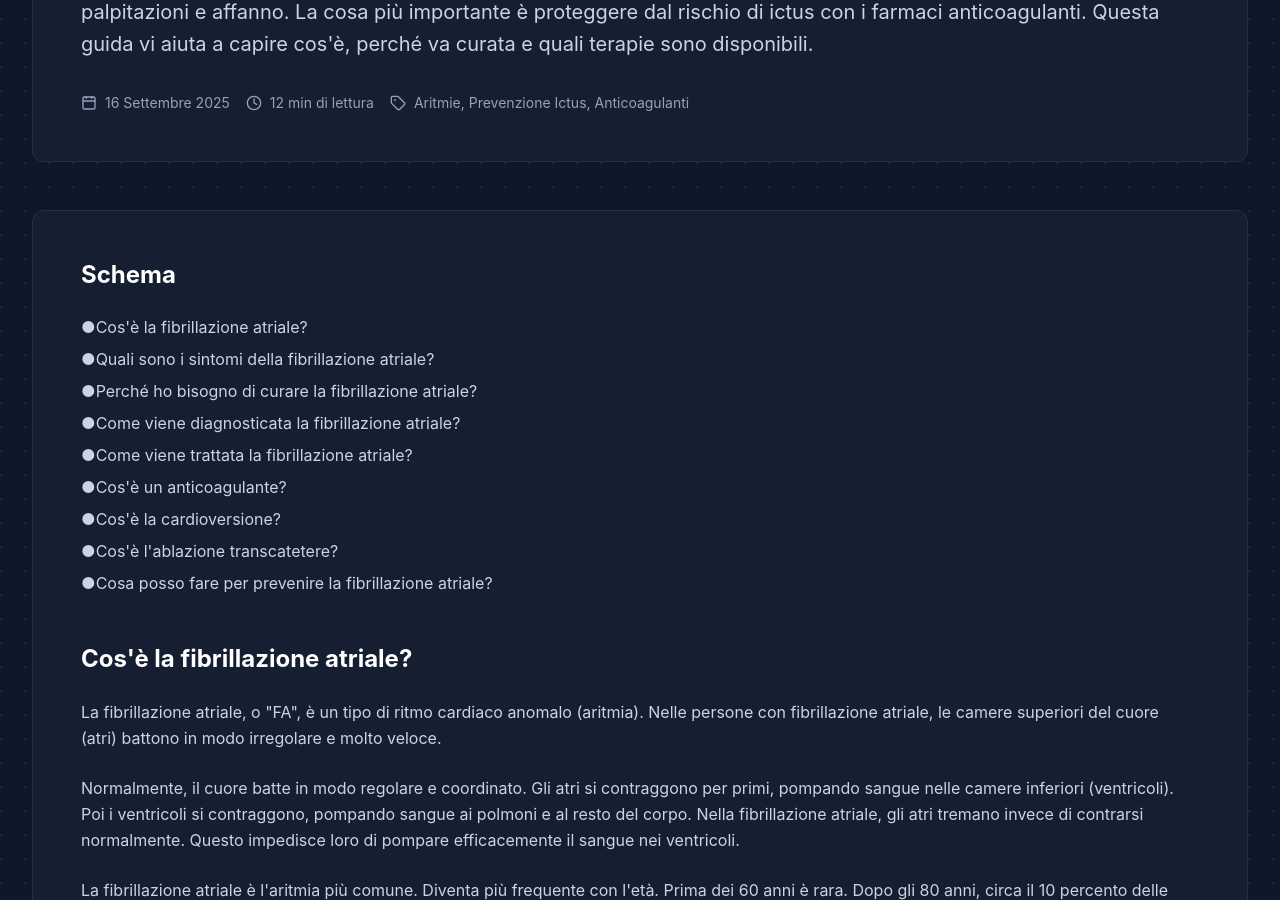
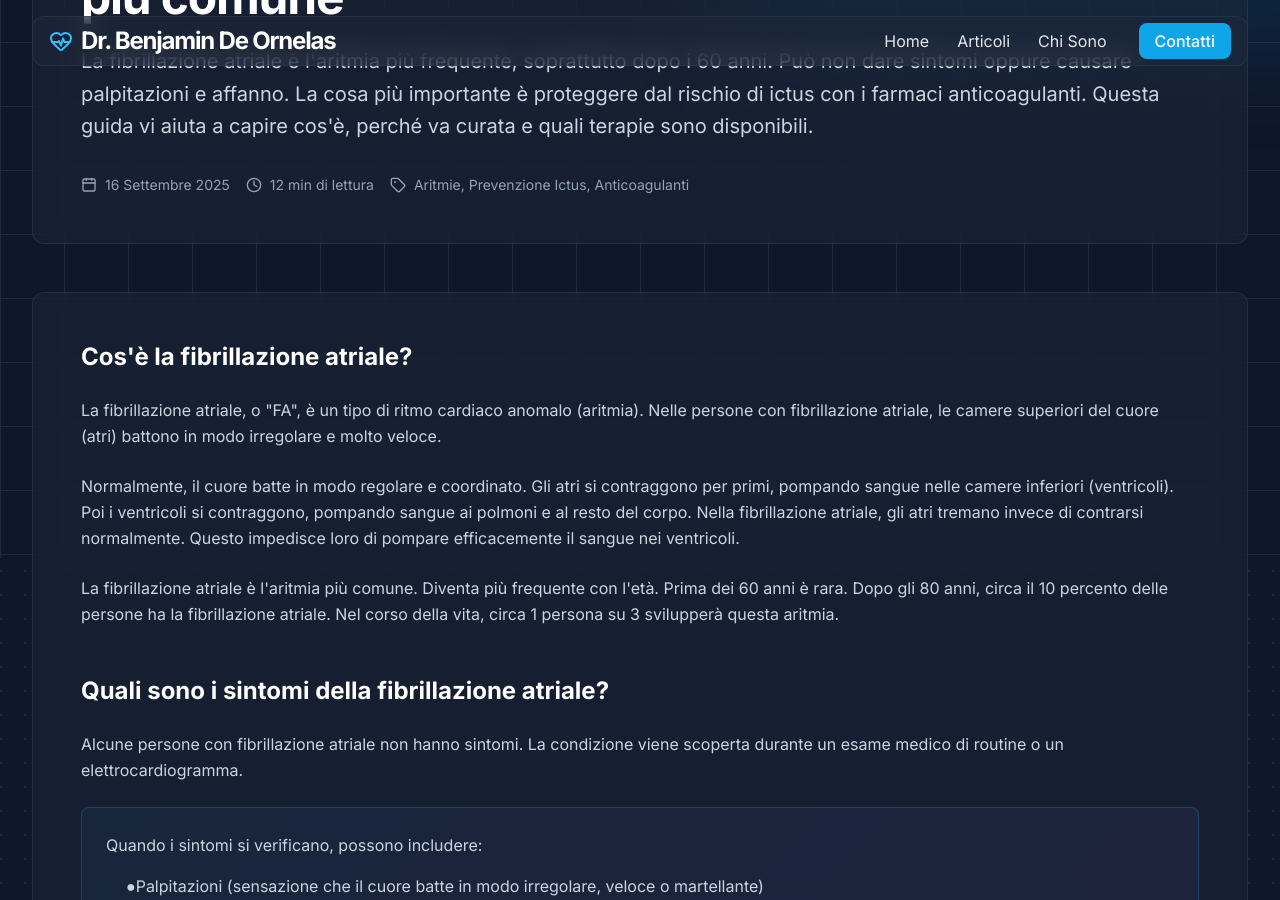
Before and after one commit to bdeornelas/bdeornelas.github.io, a Jekyll site: the page built from articles/fibrillazione-atriale/index.md, in a window 1280 px wide and 900 px high, scrolled down 342 px. Built offline with Jekyll 4.4.1, drawn with Linux system fonts in a browser that asks for light colours; nearby versions of some CDN libraries; our own code applies the rules of GitHub Pages for plain Markdown files; some of the changed text lies outside the part shown.

Commit message:
Rimossa sezione Schema iniziale dallo stile UpToDate
- Eliminata sezione Schema/Outline dall'articolo fibrillazione-atriale
- Aggiornata guida UPTODATE-STYLE-GUIDE.md
- Gli articoli iniziano direttamente con i contenuti
- Stile più pulito e immediato

🤖 Generated with [Claude Code](https://claude.com/claude-code)

Co-Authored-By: Claude <noreply@anthropic.com>

```diff
--- /dev/null
+++ b/articles/fibrillazione-atriale/index.md
@@ -0,0 +1,311 @@
+---
+layout: default
+title: Fibrillazione Atriale: Cos'è, Sintomi e Terapie | Dr. Benjamin De Ornelas
+description: La fibrillazione atriale è l'aritmia più comune. Scopri come riconoscerla, perché è importante curarla e quali terapie sono disponibili per proteggere dal rischio di ictus.
+og_title: Fibrillazione Atriale: Guida per Pazienti
+og_description: Fibrillazione atriale spiegata in modo semplice: cos'è, sintomi, rischio ictus, anticoagulanti e terapie disponibili. Informazioni chiare per vivere bene con questa aritmia.
+og_image: /assets/img/og-card.jpg
+date: 2025-09-16
+---
+
+
+
+<nav class="text-sm text-slate-400 mb-8" data-aos="fade-up">
+  <a href="/" class="hover:text-sky-400">Home</a>
+  <span class="mx-2">/</span>
+  <a href="/articles/" class="hover:text-sky-400">Articoli</a>
+  <span class="mx-2">/</span>
+  <span class="text-white">Fibrillazione atriale</span>
+</nav>
+
+<header class="mb-12" data-aos="fade-up">
+  <div class="glass-card rounded-xl p-8 md:p-12">
+    <div class="flex items-center gap-2 text-violet-400 text-sm font-medium mb-4">
+      <i data-lucide="activity" class="w-4 h-4"></i>
+      ARITMIE • INFORMAZIONI PER PAZIENTI
+    </div>
+    <h1 class="text-4xl md:text-5xl font-bold tracking-tight mb-6">
+      <span class="gradient-text">Fibrillazione Atriale</span><br>
+      <span class="text-white">Informazioni chiare per capire e gestire l'aritmia più comune</span>
+    </h1>
+    <p class="text-xl text-slate-300 leading-relaxed mb-8">
+      La fibrillazione atriale è l'aritmia più frequente, soprattutto dopo i 60 anni. Può non dare sintomi oppure causare palpitazioni e affanno. La cosa più importante è proteggere dal rischio di ictus con i farmaci anticoagulanti. Questa guida vi aiuta a capire cos'è, perché va curata e quali terapie sono disponibili.
+    </p>
+    <div class="flex flex-wrap gap-4 text-sm text-slate-400">
+      <div class="flex items-center gap-2">
+        <i data-lucide="calendar" class="w-4 h-4"></i>
+        16 Settembre 2025
+      </div>
+      <div class="flex items-center gap-2">
+        <i data-lucide="clock" class="w-4 h-4"></i>
+        12 min di lettura
+      </div>
+      <div class="flex items-center gap-2">
+        <i data-lucide="tag" class="w-4 h-4"></i>
+        Aritmie, Prevenzione Ictus, Anticoagulanti
+      </div>
+    </div>
+  </div>
+</header>
+
+<article class="glass-card rounded-xl p-8 md:p-12 mb-12" data-aos="fade-up" data-aos-delay="200">
+
+  <section class="mb-12">
+    <h2 class="text-2xl font-bold mb-6 text-white">Cos'è la fibrillazione atriale?</h2>
+    <p class="text-slate-300 leading-relaxed mb-6">
+      La fibrillazione atriale, o "FA", è un tipo di ritmo cardiaco anomalo (aritmia). Nelle persone con fibrillazione atriale, le camere superiori del cuore (atri) battono in modo irregolare e molto veloce.
+    </p>
+    <p class="text-slate-300 leading-relaxed mb-6">
+      Normalmente, il cuore batte in modo regolare e coordinato. Gli atri si contraggono per primi, pompando sangue nelle camere inferiori (ventricoli). Poi i ventricoli si contraggono, pompando sangue ai polmoni e al resto del corpo. Nella fibrillazione atriale, gli atri tremano invece di contrarsi normalmente. Questo impedisce loro di pompare efficacemente il sangue nei ventricoli.
+    </p>
+    <p class="text-slate-300 leading-relaxed mb-6">
+      La fibrillazione atriale è l'aritmia più comune. Diventa più frequente con l'età. Prima dei 60 anni è rara. Dopo gli 80 anni, circa il 10 percento delle persone ha la fibrillazione atriale. Nel corso della vita, circa 1 persona su 3 svilupperà questa aritmia.
+    </p>
+  </section>
+
+  <section class="mb-12">
+    <h2 class="text-2xl font-bold mb-6 text-white">Quali sono i sintomi della fibrillazione atriale?</h2>
+    <p class="text-slate-300 leading-relaxed mb-6">
+      Alcune persone con fibrillazione atriale non hanno sintomi. La condizione viene scoperta durante un esame medico di routine o un elettrocardiogramma.
+    </p>
+    <div class="highlight-box rounded-lg p-6 mb-6">
+      <p class="text-slate-300 leading-relaxed mb-4">
+        Quando i sintomi si verificano, possono includere:
+      </p>
+      <ul class="text-slate-300 space-y-2 ml-5">
+        <li>●Palpitazioni (sensazione che il cuore batte in modo irregolare, veloce o martellante)</li>
+        <li>●Affanno, specialmente durante attività fisica</li>
+        <li>●Sensazione di stanchezza o debolezza</li>
+        <li>●Vertigini o sensazione di testa leggera</li>
+        <li>●Fastidio o dolore al petto</li>
+      </ul>
+    </div>
+    <div class="warning-box rounded-lg p-6">
+      <p class="text-slate-300 mb-3 font-bold text-white">
+        Chiamate il 112 o andate al pronto soccorso se avete:
+      </p>
+      <ul class="text-slate-300 space-y-2 ml-5">
+        <li>●Dolore forte al petto</li>
+        <li>●Difficoltà grave a respirare</li>
+        <li>●Debolezza improvvisa di un braccio o una gamba</li>
+        <li>●Difficoltà a parlare o a vedere</li>
+        <li>●Svenimento</li>
+      </ul>
+    </div>
+  </section>
+
+  <section class="mb-12">
+    <h2 class="text-2xl font-bold mb-6 text-white">Perché ho bisogno di curare la fibrillazione atriale?</h2>
+    <p class="text-slate-300 leading-relaxed mb-6">
+      La fibrillazione atriale va curata per due motivi: ridurre i sintomi e prevenire l'ictus cerebrale. La prevenzione dell'ictus è il motivo più importante per trattare la fibrillazione atriale.
+    </p>
+    <div class="info-step rounded-lg p-6 mb-6">
+      <p class="text-slate-300 leading-relaxed mb-4">
+        Quando gli atri tremano invece di contrarsi normalmente, il sangue può ristagnare e formare coaguli. Questi coaguli possono viaggiare dal cuore al cervello e causare un ictus. Le persone con fibrillazione atriale hanno un rischio di ictus circa 5 volte più alto rispetto alle persone senza fibrillazione atriale.
+      </p>
+      <p class="text-slate-300 leading-relaxed mb-3">
+        Il rischio di ictus dipende da diversi fattori oltre alla fibrillazione atriale:
+      </p>
+      <ul class="text-slate-300 space-y-2 ml-5">
+        <li>●Età avanzata</li>
+        <li>●Pressione alta</li>
+        <li>●Diabete</li>
+        <li>●Ictus precedente o altri problemi cardiaci</li>
+        <li>●Malattie dei vasi sanguigni</li>
+      </ul>
+    </div>
+    <p class="text-slate-300 leading-relaxed">
+      Il vostro medico valuterà il vostro rischio individuale di ictus per decidere se avete bisogno di prendere farmaci per prevenirlo.
+    </p>
+  </section>
+
+  <section class="mb-12">
+    <h2 class="text-2xl font-bold mb-6 text-white">Come viene diagnosticata la fibrillazione atriale?</h2>
+    <p class="text-slate-300 leading-relaxed mb-6">
+      Il vostro medico vi chiederà dei vostri sintomi e della vostra storia medica. Vi visiterà e ordinerà degli esami.
+    </p>
+    <div class="highlight-box rounded-lg p-6 mb-6">
+      <p class="text-slate-300 leading-relaxed mb-4">
+        Gli esami che possono diagnosticare la fibrillazione atriale includono:
+      </p>
+      <ul class="text-slate-300 space-y-3 ml-5">
+        <li>●<strong class="text-white">Elettrocardiogramma (ECG)</strong> – Questo esame registra l'attività elettrica del cuore. Se l'aritmia è presente durante la registrazione, la diagnosi è immediata. L'esame dura pochi minuti e non fa male</li>
+        <li>●<strong class="text-white">Holter ECG</strong> – Un piccolo registratore che portate a casa per 24-48 ore. Registra continuamente il ritmo cardiaco. È utile se l'aritmia va e viene</li>
+        <li>●<strong class="text-white">Ecocardiogramma (ecografia del cuore)</strong> – Questo esame usa onde sonore per creare immagini del cuore. Mostra se ci sono altri problemi cardiaci</li>
+      </ul>
+    </div>
+    <p class="text-slate-300 leading-relaxed mb-4">
+      Il medico potrebbe anche prescrivere esami del sangue per:
+    </p>
+    <ul class="text-slate-300 space-y-2 ml-5">
+      <li>●Controllare la funzione della tiroide</li>
+      <li>●Valutare la funzione dei reni</li>
+      <li>●Misurare elettroliti come potassio e magnesio</li>
+    </ul>
+  </section>
+
+  <section class="mb-12">
+    <h2 class="text-2xl font-bold mb-6 text-white">Come viene trattata la fibrillazione atriale?</h2>
+    <p class="text-slate-300 leading-relaxed mb-4">
+      Il trattamento della fibrillazione atriale ha diversi obiettivi:
+    </p>
+    <ul class="text-slate-300 space-y-2 ml-5 mb-6">
+      <li>●Prevenire coaguli di sangue e ictus</li>
+      <li>●Controllare la frequenza cardiaca</li>
+      <li>●Ripristinare il ritmo normale (quando possibile)</li>
+    </ul>
+
+    <h3 class="text-xl font-bold mb-4 text-white">Prevenzione dell'ictus</h3>
+    <p class="text-slate-300 leading-relaxed mb-6">
+      La maggior parte delle persone con fibrillazione atriale ha bisogno di prendere un anticoagulante (fluidificante del sangue) per prevenire l'ictus. Il vostro medico deciderà se avete bisogno di questo farmaco in base al vostro rischio individuale di ictus.
+    </p>
+
+    <h3 class="text-xl font-bold mb-4 text-white">Controllo della frequenza cardiaca</h3>
+    <p class="text-slate-300 leading-relaxed mb-4">
+      Se il cuore batte troppo veloce con la fibrillazione atriale, il medico può prescrivere farmaci per rallentarlo. I farmaci che rallentano la frequenza cardiaca includono:
+    </p>
+    <ul class="text-slate-300 space-y-2 ml-5 mb-6">
+      <li>●Beta-bloccanti</li>
+      <li>●Calcio-antagonisti</li>
+      <li>●Digossina</li>
+    </ul>
+
+    <h3 class="text-xl font-bold mb-4 text-white">Ripristino del ritmo normale</h3>
+    <p class="text-slate-300 leading-relaxed mb-4">
+      Per alcune persone, i medici cercano di ripristinare il ritmo normale. Questo può essere fatto con:
+    </p>
+    <ul class="text-slate-300 space-y-2 ml-5">
+      <li>●Farmaci antiaritmici</li>
+      <li>●Cardioversione elettrica (una procedura che usa una scossa elettrica per ripristinare il ritmo normale)</li>
+      <li>●Ablazione transcatetere (una procedura che distrugge il tessuto cardiaco che causa l'aritmia)</li>
+    </ul>
+  </section>
+
+  <section class="mb-12">
+    <h2 class="text-2xl font-bold mb-6 text-white">Cos'è un anticoagulante?</h2>
+    <p class="text-slate-300 leading-relaxed mb-6">
+      Un anticoagulante è un farmaco che diminuisce la coagulazione del sangue. Gli anticoagulanti sono anche chiamati "fluidificanti del sangue", ma in realtà non rendono il sangue più liquido.
+    </p>
+    <div class="highlight-box rounded-lg p-6 mb-6">
+      <p class="text-slate-300 leading-relaxed mb-4">
+        I nuovi anticoagulanti orali, o "NAO", sono i farmaci di prima scelta per la maggior parte dei pazienti. Includono:
+      </p>
+      <ul class="text-slate-300 space-y-2 ml-5 mb-4">
+        <li>●Apixaban (nome commerciale: Eliquis)</li>
+        <li>●Rivaroxaban (nome commerciale: Xarelto)</li>
+        <li>●Edoxaban (nome commerciale: Lixiana)</li>
+        <li>●Dabigatran (nome commerciale: Pradaxa)</li>
+      </ul>
+      <p class="text-slate-300 leading-relaxed">
+        Questi farmaci non richiedono esami del sangue regolari per controllare il dosaggio.
+      </p>
+    </div>
+    <div class="info-step rounded-lg p-6 mb-6">
+      <p class="text-slate-300 leading-relaxed mb-4">
+        Un altro anticoagulante è il warfarin (nome commerciale: Coumadin). Il warfarin è stato usato per molti anni. Oggi viene prescritto meno frequentemente, ma rimane indicato in alcune situazioni:
+      </p>
+      <ul class="text-slate-300 space-y-2 ml-5 mb-4">
+        <li>●Pazienti con valvole cardiache artificiali</li>
+        <li>●Alcuni tipi di problemi alle valvole cardiache</li>
+        <li>●Insufficienza renale molto grave</li>
+      </ul>
+      <p class="text-slate-300 leading-relaxed">
+        Il warfarin richiede esami del sangue regolari per controllare che il dosaggio sia corretto.
+      </p>
+    </div>
+    <div class="warning-box rounded-lg p-6">
+      <p class="text-slate-300 mb-3">
+        <strong class="text-white">Importante sugli anticoagulanti:</strong>
+      </p>
+      <ul class="text-slate-300 space-y-2 ml-5">
+        <li>●Non sospendete mai gli anticoagulanti senza parlare con il vostro medico</li>
+        <li>●Prendete sempre il farmaco esattamente come prescritto</li>
+        <li>●Chiamate il vostro medico se notate sanguinamento anomalo</li>
+        <li>●Informate tutti i medici che vedete che prendete anticoagulanti</li>
+      </ul>
+    </div>
+  </section>
+
+  <section class="mb-12">
+    <h2 class="text-2xl font-bold mb-6 text-white">Cos'è la cardioversione?</h2>
+    <p class="text-slate-300 leading-relaxed mb-6">
+      La cardioversione è una procedura che ripristina il ritmo normale del cuore. Ci sono due tipi di cardioversione:
+    </p>
+    <ul class="text-slate-300 space-y-4 ml-5 mb-6">
+      <li>●<strong class="text-white">Cardioversione elettrica</strong> – Il medico usa una scossa elettrica per ripristinare il ritmo normale. Ricevete una sedazione, quindi non sentirete dolore. La procedura dura pochi minuti</li>
+      <li>●<strong class="text-white">Cardioversione farmacologica</strong> – Ricevete farmaci per via endovenosa o per bocca che possono ripristinare il ritmo normale</li>
+    </ul>
+    <p class="text-slate-300 leading-relaxed mb-6">
+      Se la fibrillazione atriale è presente da più di 48 ore, c'è il rischio che si siano formati coaguli nel cuore. Per questo motivo, dovrete prendere anticoagulanti per almeno 3 settimane prima della cardioversione. Dopo la cardioversione, gli anticoagulanti vanno continuati per almeno 4 settimane.
+    </p>
+    <p class="text-slate-300 leading-relaxed mb-4">
+      Dopo aver ripristinato il ritmo normale, il medico può prescrivere farmaci antiaritmici per evitare che l'aritmia ritorni. I farmaci antiaritmici includono:
+    </p>
+    <ul class="text-slate-300 space-y-2 ml-5">
+      <li>●Flecainide</li>
+      <li>●Propafenone</li>
+      <li>●Amiodarone</li>
+    </ul>
+  </section>
+
+  <section class="mb-12">
+    <h2 class="text-2xl font-bold mb-6 text-white">Cos'è l'ablazione transcatetere?</h2>
+    <p class="text-slate-300 leading-relaxed mb-6">
+      L'ablazione transcatetere è una procedura che può correggere la fibrillazione atriale. Durante l'ablazione, il medico inserisce sottili tubicini (cateteri) attraverso una vena nell'inguine e li porta fino al cuore. Il medico usa il calore o il freddo per distruggere il tessuto cardiaco che causa l'aritmia.
+    </p>
+    <p class="text-slate-300 leading-relaxed mb-4">
+      L'ablazione è particolarmente indicata per:
+    </p>
+    <ul class="text-slate-300 space-y-2 ml-5 mb-6">
+      <li>●Persone giovani o di mezza età con fibrillazione atriale che va e viene</li>
+      <li>●Persone con molti sintomi nonostante i farmaci</li>
+      <li>●Persone con scompenso cardiaco causato dall'aritmia</li>
+    </ul>
+    <p class="text-slate-300 leading-relaxed mb-6">
+      In circa 7 su 10 persone con fibrillazione atriale che va e viene, l'aritmia non ritorna dopo l'ablazione. A volte serve una seconda procedura.
+    </p>
+    <p class="text-slate-300 leading-relaxed mb-4">
+      L'ablazione comporta alcuni rischi, anche se sono rari:
+    </p>
+    <ul class="text-slate-300 space-y-2 ml-5 mb-6">
+      <li>●Sanguinamento nel punto di ingresso del catetere</li>
+      <li>●Versamento di liquido intorno al cuore</li>
+      <li>●Ictus (molto raro)</li>
+    </ul>
+    <p class="text-slate-300 leading-relaxed">
+      Anche dopo un'ablazione riuscita, la maggior parte delle persone ha bisogno di continuare gli anticoagulanti se ha fattori di rischio per l'ictus.
+    </p>
+  </section>
+
+  <section class="mb-12">
+    <h2 class="text-2xl font-bold mb-6 text-white">Cosa posso fare per prevenire la fibrillazione atriale?</h2>
+    <div class="info-step rounded-lg p-6 mb-6">
+      <p class="text-slate-300 leading-relaxed mb-4">
+        Modificare lo stile di vita può ridurre le recidive della fibrillazione atriale. I fattori più importanti da controllare sono:
+      </p>
+      <ul class="text-slate-300 space-y-3 ml-5">
+        <li>●<strong class="text-white">Pressione arteriosa</strong> – Mantenere la pressione sotto controllo (obiettivo sotto 130/80 mmHg) è fondamentale</li>
+        <li>●<strong class="text-white">Peso corporeo</strong> – Perdere il 10 percento del peso se siete in sovrappeso può dimezzare le probabilità che l'aritmia ritorni</li>
+        <li>●<strong class="text-white">Alcol</strong> – Ridurre o eliminare completamente l'alcol riduce le recidive. Anche quantità moderate (1-2 bicchieri al giorno) possono scatenare l'aritmia</li>
+        <li>●<strong class="text-white">Apnee notturne</strong> – Se russate molto e vi sentite stanchi di giorno, potreste avere le apnee nel sonno. Curarle riduce le recidive di quasi la metà</li>
+        <li>●<strong class="text-white">Diabete</strong> – Controllare bene la glicemia se avete il diabete</li>
+      </ul>
+    </div>
+    <p class="text-slate-300 leading-relaxed">
+      L'esercizio fisico regolare moderato riduce il rischio di aritmie. L'ideale è camminare veloce, andare in bicicletta o nuotare 30 minuti al giorno per 5 giorni alla settimana. L'esercizio molto intenso per molte ore (maratone, triathlon) può aumentare il rischio di fibrillazione atriale.
+    </p>
+  </section>
+
+</article>
+
+<!-- Nota medica -->
+<div class="glass-card rounded-xl p-6 mb-12 border-l-4 border-violet-400" data-aos="fade-up">
+  <div class="flex items-start gap-3">
+    <i data-lucide="info" class="w-5 h-5 text-violet-400 mt-1 flex-shrink-0"></i>
+    <div>
+      <p class="text-slate-300 text-sm leading-relaxed">
+        <strong class="text-white">Nota importante:</strong> Questo articolo ha scopo informativo e non sostituisce il parere del medico. Se avete sintomi di fibrillazione atriale o dubbi sulla vostra salute cardiaca, consultate il vostro medico o cardiologo. Non modificate mai le terapie prescritte senza aver parlato con il medico.
+      </p>
+    </div>
+  </div>
+</div>
```
Also changed, not shown: UPTODATE-STYLE-GUIDE.md (+4 -13 lines).
